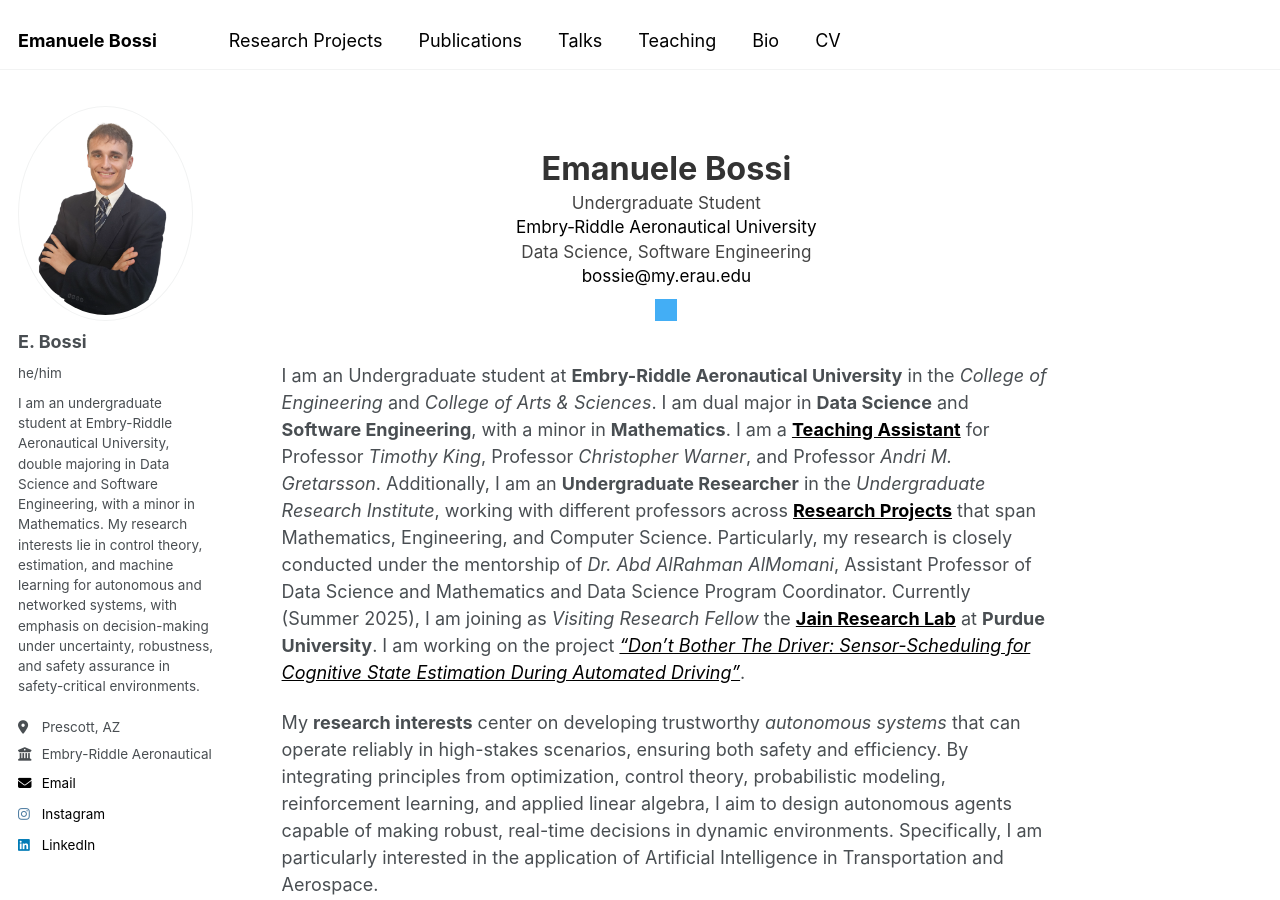
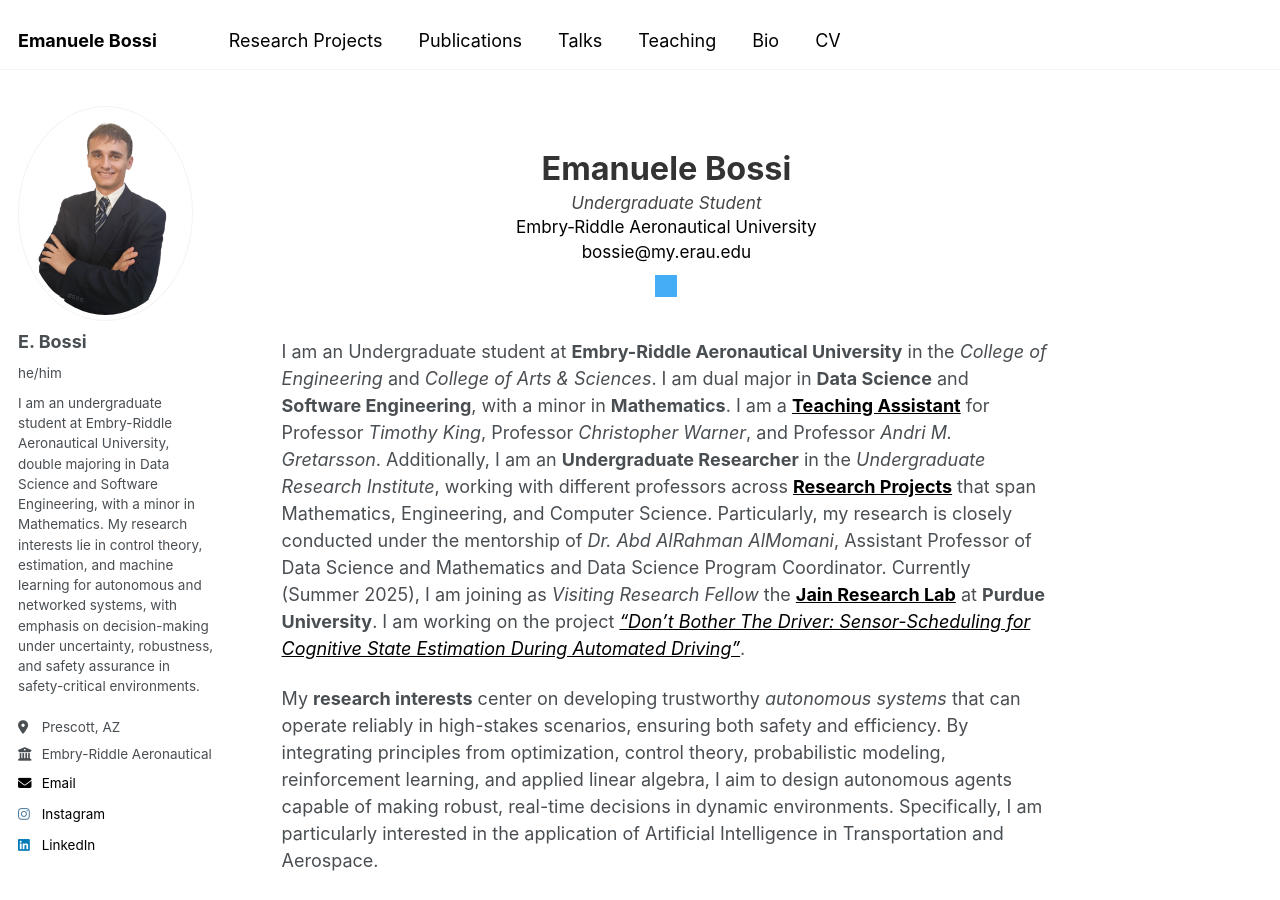
Before and after one commit to bossiemanuele/bossiemanuele.github.io, a Jekyll site: the page built from _pages/about.md, in a window 1280 px wide and 900 px high. Built offline with Jekyll 4.4.1, drawn with Linux system fonts in a browser that asks for light colours; grey boxes are pictures that could not be loaded.

Commit message:
Update about.md

```diff
--- a/_pages/about.md
+++ b/_pages/about.md
@@ -11,9 +11,8 @@
 <!-- 👤 Header Section -->
 <div class="hero-header">
   <h1><b>Emanuele Bossi</b></h1>
-  <p class="title">Undergraduate Student</p>
+  <p class="title"><i>Undergraduate Student</i></p>
   <p class="affiliation"><a href="https://erau.edu" target="_blank">Embry‑Riddle Aeronautical University</a></p>
-  <p class="majors">Data Science, Software Engineering</p>
   <p class="contact"><a href="mailto:bossie@my.erau.edu">bossie@my.erau.edu</a></p>
 
   <!-- LinkedIn Icon -->
```
